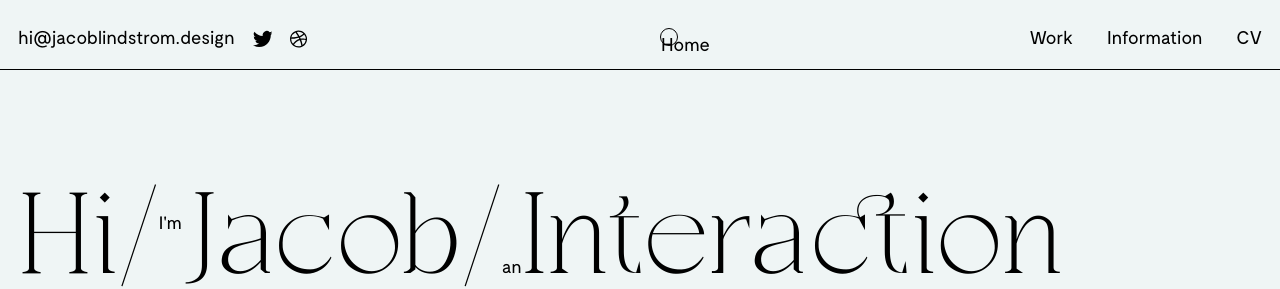
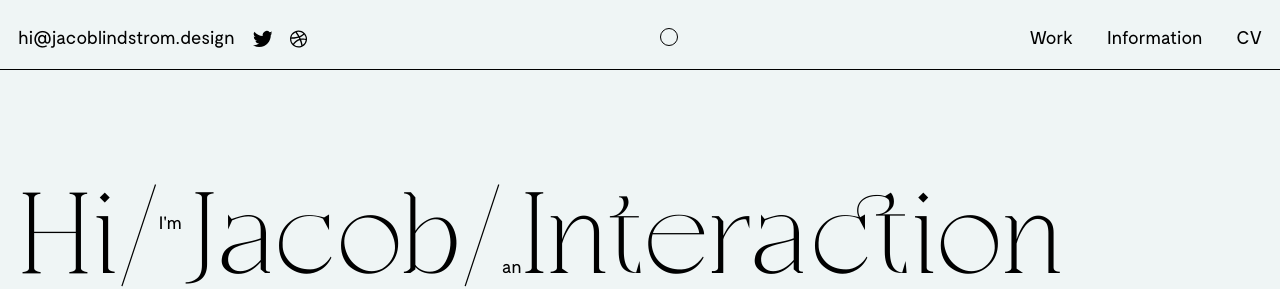
Before and after one commit to jacoblindstrm/jacoblindstrm.github.io, a Jekyll site: the page built from index.html, in a window 1280 px wide. Shown: the top 289 px of the page. Built offline with Jekyll 4.4.1, drawn with Linux system fonts in a browser that asks for light colours; comment, search, counter and statistics services are not loaded.

Commit message:
Update style.html

```diff
--- a/_includes/style.html
+++ b/_includes/style.html
@@ -296,6 +296,7 @@
         width: 1rem;
         border-radius: 100%;
         border: 1px solid var(--color-base);
+        text-indent: -1000px;
     }
 
     footer {
```
